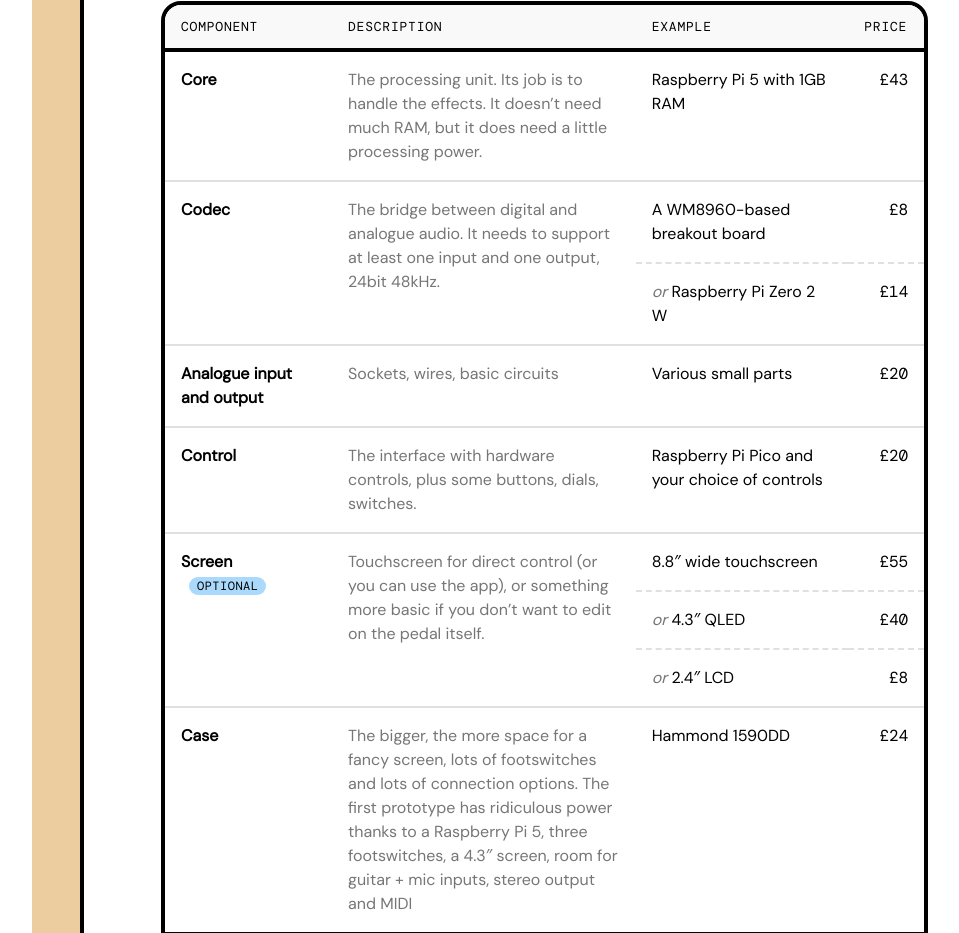
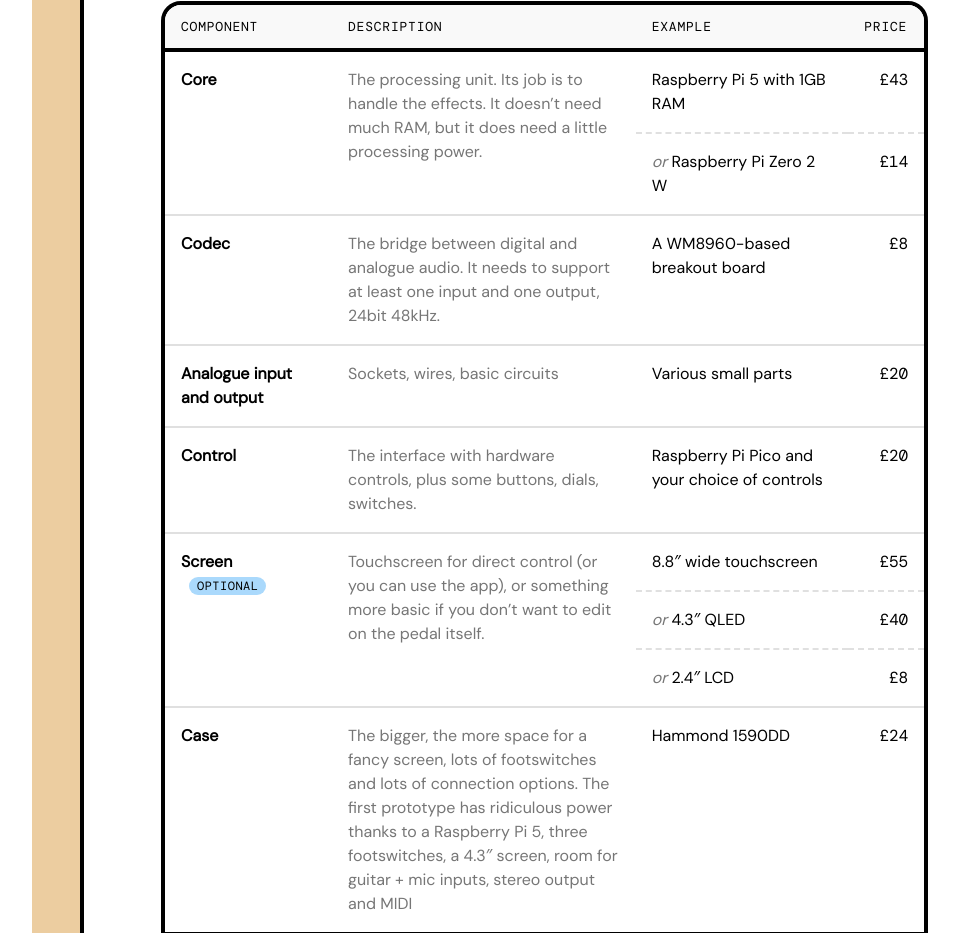
Before and after one commit to pedal-science/comms, an Astro site in the folder website/: page / in a window 1280 px wide. Shown: the part 1380-2313 px from the top of the page, without its empty margins (275-1234 px from the left). Built offline with nearby package versions, Linux system fonts and the light colour scheme; Astro itself is replaced by a stand-in of ours.

Commit message:
website: the Zero 2 W is a Core example, not a codec

```diff
--- a/website/src/pages/index.astro
+++ b/website/src/pages/index.astro
@@ -18,15 +18,15 @@ const parts = [
 	{
 		name: 'Core',
 		desc: 'The processing unit. Its job is to handle the effects. It doesn’t need much RAM, but it does need a little processing power.',
-		options: [{ example: 'Raspberry Pi 5 with 1GB RAM', gbp: 43 }],
+		options: [
+			{ example: 'Raspberry Pi 5 with 1GB RAM', gbp: 43 },
+			{ example: 'Raspberry Pi Zero 2 W', gbp: 14 },
+		],
 	},
 	{
 		name: 'Codec',
 		desc: 'The bridge between digital and analogue audio. It needs to support at least one input and one output, 24bit 48kHz.',
-		options: [
-			{ example: 'A WM8960-based breakout board', gbp: 8 },
-			{ example: 'Raspberry Pi Zero 2 W', gbp: 14 },
-		],
+		options: [{ example: 'A WM8960-based breakout board', gbp: 8 }],
 	},
 	{
 		name: 'Analogue input and output',
```
